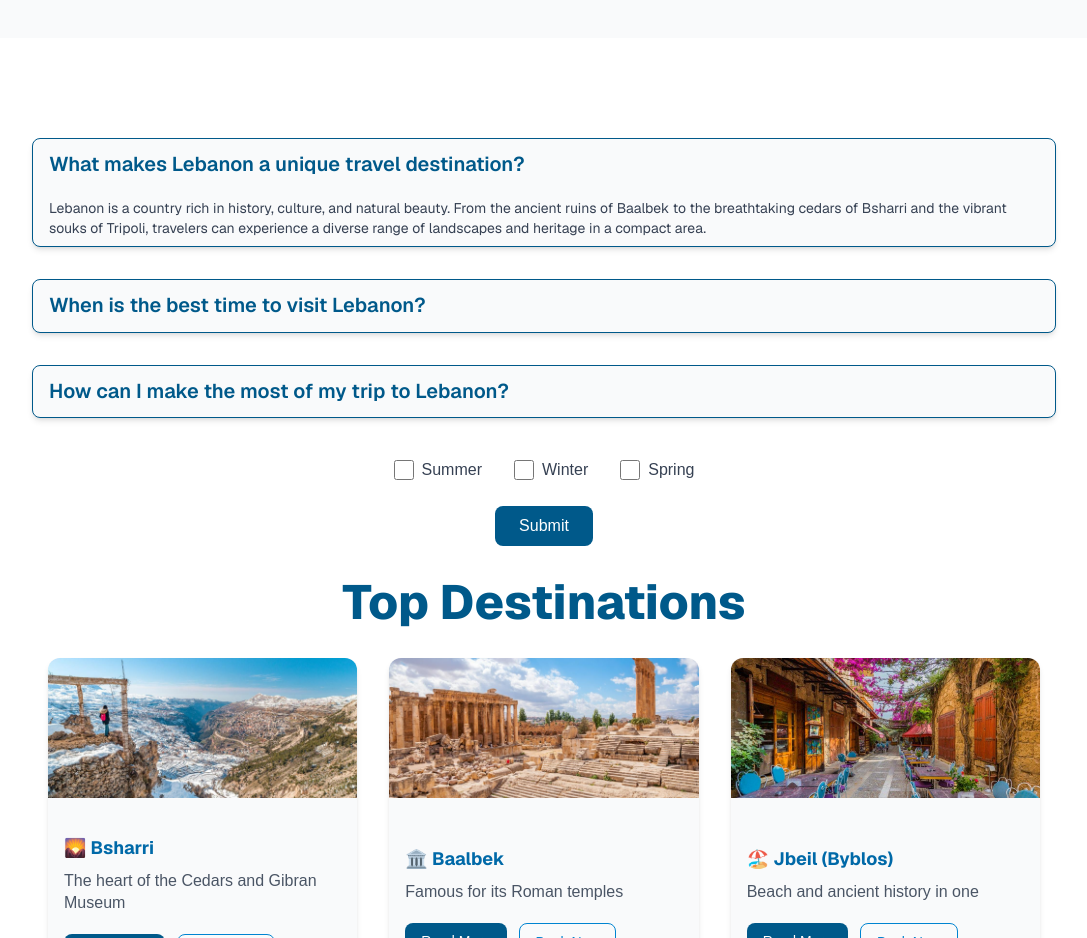
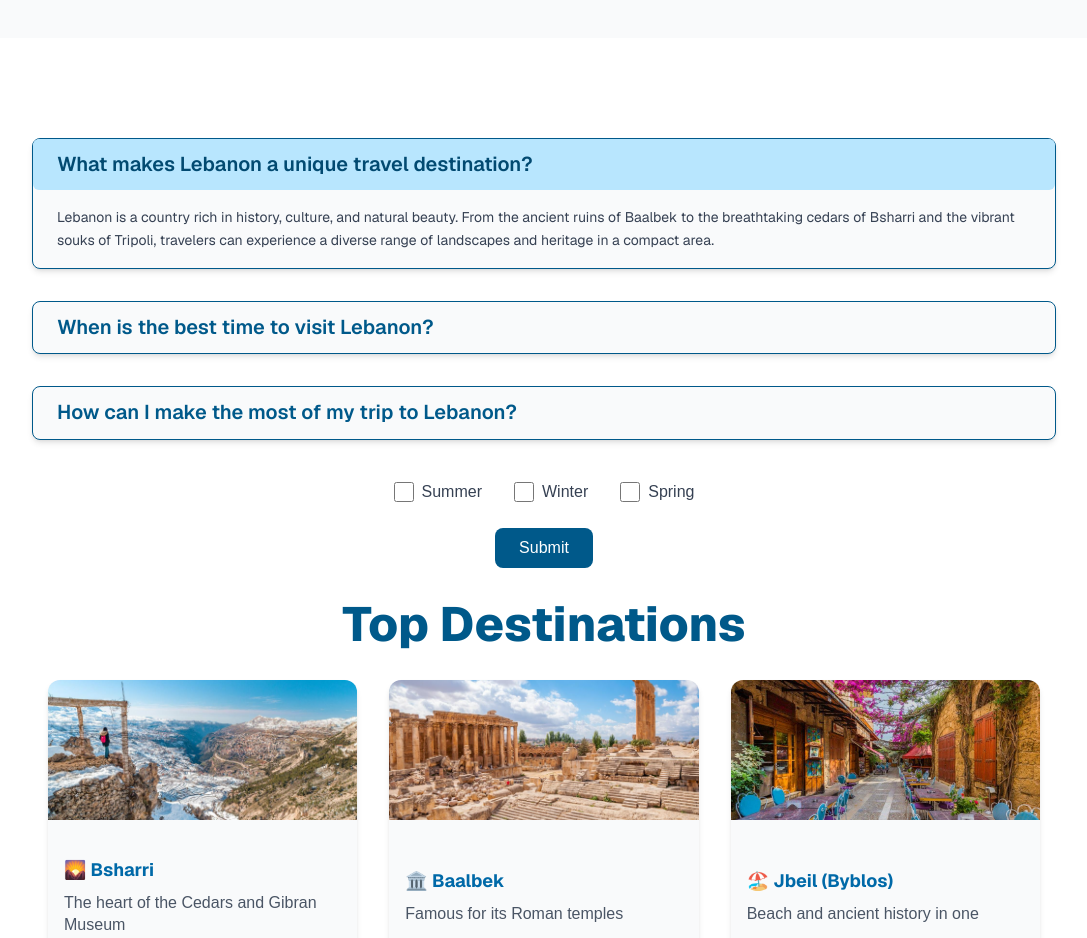
Before and after one commit to Dia8897/project2-frontend-travel-guide, a Next.js app: page / in a window 1280 px wide. Shown: the part 1520-2458 px from the top of the page, without its empty margins (96-1183 px from the left). Built offline with nearby package versions, Linux system fonts and the light colour scheme.

Commit message:
accordion fixes

```diff
--- a/app/components/Accordion.js
+++ b/app/components/Accordion.js
@@ -5,42 +5,54 @@ import {
     AccordionBody,
 } from "@material-tailwind/react";
 
+import { ChevronDownIcon } from "@heroicons/react/24/outline";
+
 export function DefaultAccordion() {
     const [open, setOpen] = React.useState(1);
 
     const handleOpen = (value) => setOpen(open === value ? 0 : value);
 
     return (
-    <>
-
         <div className="max-w-5xl mx-auto">
-      <Accordion open={open === 1}
+            {[{
+                id: 1,
+                title: "What makes Lebanon a unique travel destination?",
+                content: "Lebanon is a country rich in history, culture, and natural beauty. From the ancient ruins of Baalbek to the breathtaking cedars of Bsharri and the vibrant souks of Tripoli, travelers can experience a diverse range of landscapes and heritage in a compact area."
+            }, {
+                id: 2,
+                title: "When is the best time to visit Lebanon?",
+                content: "The best time to visit Lebanon depends on your interests. Spring and autumn offer mild weather perfect for sightseeing and hiking, while winter brings snowy mountain resorts like Faraya for skiing. Summers are ideal for beach lovers along the Mediterranean coast."
+            }, {
+                id: 3,
+                title: "How can I make the most of my trip to Lebanon?",
+                content: "To get the most from your visit, plan to explore both the well-known landmarks and hidden gems. Use local guides for authentic experiences, try the diverse Lebanese cuisine, and engage with the warm and welcoming local communities to truly understand the culture."
+            }].map(({ id, title, content }) => (
+                <Accordion
+                    key={id}
+                    open={open === id}
                     className="bg-gray-50 rounded-lg border border-sky-800 shadow-md mb-8"
                 >
-        <AccordionHeader onClick={() => handleOpen(1)}
-          className="text-sky-800 font-semibold hover:bg-sky-200 rounded-md px-4 py-3"
-            >What makes Lebanon a unique travel destination?</AccordionHeader>
-        <AccordionBody className="text-gray-700 px-4 py-2">
-        Lebanon is a country rich in history, culture, and natural beauty. From the ancient ruins of Baalbek to the breathtaking cedars of Bsharri and the vibrant souks of Tripoli, travelers can experience a diverse range of landscapes and heritage in a compact area.
+                    <AccordionHeader
+                        icon={
+                            <ChevronDownIcon
+                                className={`h-5 w-5 transition-transform duration-300 ${open === id ? "rotate-180" : ""
+                                    }`}
+                            />
+                        }
+                        onClick={() => handleOpen(id)}
+                        className={`text-sky-800 font-semibold rounded-md px-6 py-3 flex items-center
+              cursor-pointer
+              transition-colors duration-300
+              ${open === id ? "bg-sky-200 text-sky-900" : "hover:bg-sky-100"}`}
+                        style={{ gap: "12px" }}
+                    >
+                        <span className="flex-1">{title}</span>
+                    </AccordionHeader>
+                    <AccordionBody className="text-gray-700 px-6 py-4 leading-relaxed">
+                        {content}
                     </AccordionBody>
                 </Accordion>
-      <Accordion open={open === 2} className= " mb-8 bg-gray-50 rounded-lg border border-sky-800 shadow-md">
-        <AccordionHeader onClick={() => handleOpen(2)}     className="text-sky-800 font-semibold hover:bg-sky-200 rounded-md px-4 py-3">
-         When is the best time to visit Lebanon?
-        </AccordionHeader>
-        <AccordionBody className="text-gray-700 px-6 py-4 leading-relaxed">
-          The best time to visit Lebanon depends on your interests. Spring and autumn offer mild weather perfect for sightseeing and hiking, while winter brings snowy mountain resorts like Faraya for skiing. Summers are ideal for beach lovers along the Mediterranean coast.
-        </AccordionBody>
-      </Accordion>
-      <Accordion open={open === 3} className="bg-gray-50 rounded-lg border border-sky-800 shadow-md">
-        <AccordionHeader onClick={() => handleOpen(3)} className="text-sky-800 font-semibold hover:bg-sky-200 rounded-md px-4 py-3">
-           How can I make the most of my trip to Lebanon?
-        </AccordionHeader>
-        <AccordionBody>
-          To get the most from your visit, plan to explore both the well-known landmarks and hidden gems. Use local guides for authentic experiences, try the diverse Lebanese cuisine, and engage with the warm and welcoming local communities to truly understand the culture.
-        </AccordionBody>
-      </Accordion>
+            ))}
         </div>
-    </>
     );
 }
--- a/app/globals.css
+++ b/app/globals.css
@@ -1,4 +1,7 @@
 @import "tailwindcss";
+@tailwind base;
+@tailwind components;
+@tailwind utilities;
 
 .swiper-button-next, .swiper-button-prev {
  color: #0c4a6e !important;
--- a/package.json
+++ b/package.json
@@ -9,6 +9,7 @@
     "lint": "next lint"
   },
   "dependencies": {
+    "@heroicons/react": "^2.2.0",
     "@material-tailwind/react": "^2.1.10",
     "next": "15.3.3",
     "postcss": "^8.5.6",
```
Also changed, not shown: 1 other file (tests, documents, lock files or other folders). Lines whose indentation alone changed are shown as unchanged.
